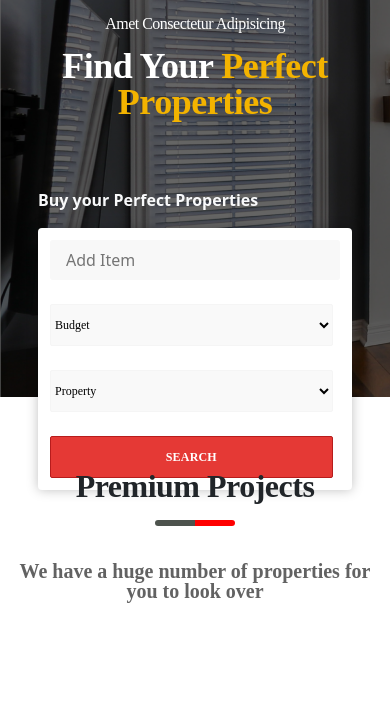
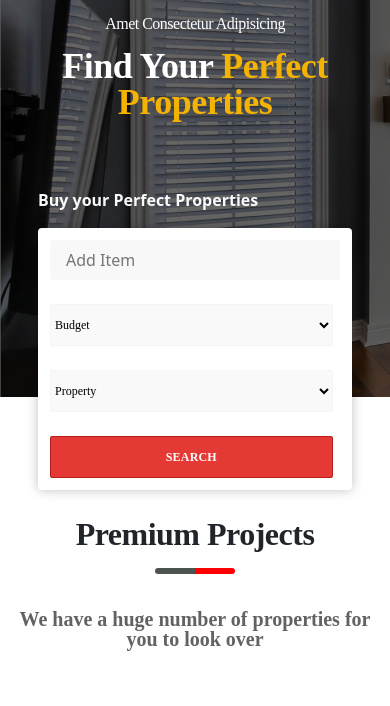
Before and after one commit to arjuncramesh/workshop3rd, a plain HTML site: page index.html in a window 390 px wide. Shown: the part 77-783 px from the top of the page. Drawn offline with nearby package versions, Linux system fonts and the light colour scheme.

Commit message:
Update style.css

```diff
--- a/style.css
+++ b/style.css
@@ -610,6 +610,9 @@ header{
     width: 100%;
     overflow-x: hidden;
   }
+  .project-heading{
+    padding-top: 3rem;
+  }
   .browsepadding{
     padding-top: 20rem;
   }
```
